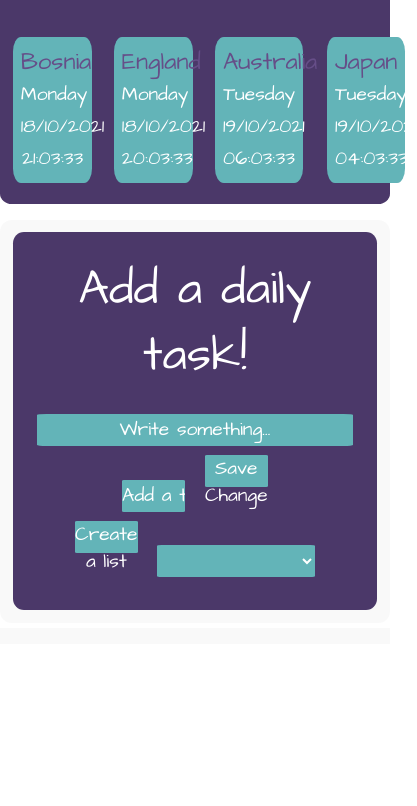
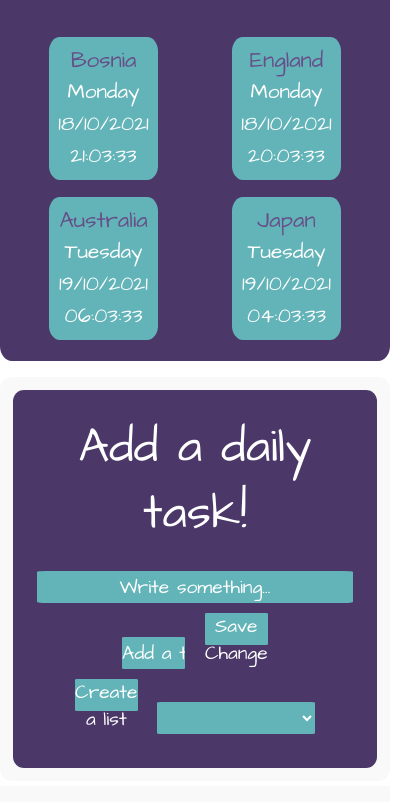
Before and after one commit to SvetozarMiskovic/todoApp, a website: page index.html in a window 390 px wide. Shown: the part 166-972 px from the top of the page, 417 px wide, since content can reach past the window. Before the commit the page ends 844 px from the top, so only its background shows below. Drawn offline with nearby package versions, Linux system fonts and the light colour scheme.

Commit message:
playing with styles

```diff
--- a/style.css
+++ b/style.css
@@ -271,24 +271,24 @@ input[type='submit']:hover {
   .timezones {
     display: grid;
     grid-template-rows: 1fr;
-    grid-template-columns: repeat(4, 1fr);
+    grid-template-columns: repeat(2, 1fr);
     gap: 0.1rem;
     font-size: 150px;
 
-    /* justify-items: center; */
+    justify-items: center;
   }
   .box {
     padding: 0.5rem;
     margin: 0.5rem 0rem;
-    width: 80%;
+    width: 60%;
   }
   .box p {
     line-height: 2rem;
     padding: 0;
-    font-size: 1.2rem;
+    font-size: 1.3rem;
   }
   .box h3 {
     margin: 0;
-    font-size: 1.5rem;
+    font-size: 1.4rem;
   }
 }
```
